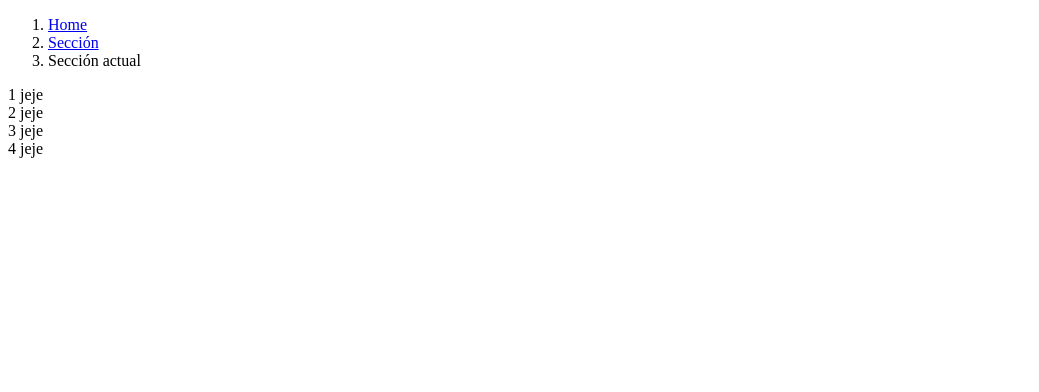
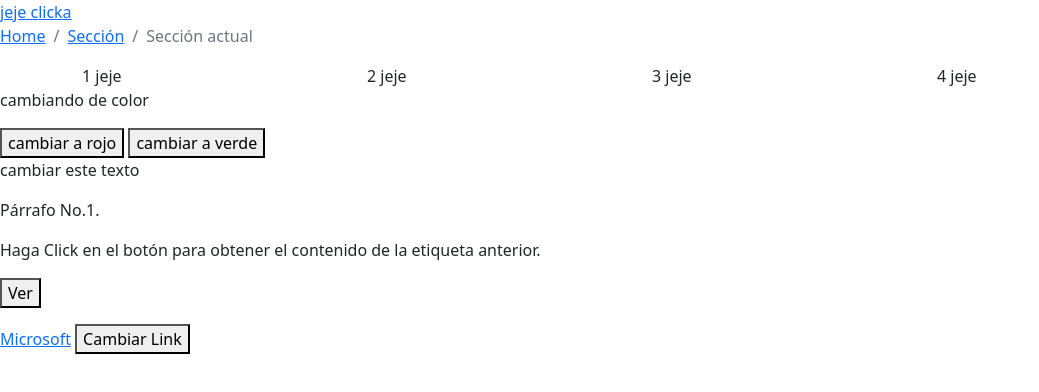
Before and after one commit to Jairo-mirand/prueba-HTML, a plain HTML site: page index.html in a window 1280 px wide. Shown: the whole page, without its empty margins (0-1039 px from the left). Drawn offline with nearby package versions, Linux system fonts and the light colour scheme.

Commit message:
commit DOM

```diff
--- a/index.html
+++ b/index.html
@@ -5,6 +5,9 @@
     <meta charset="utf-8">
     <link rel="stylesheet" href="style.css" >
     <meta name="viewport" content="width=device-width, initial-scale=1.0">
+    <a href="https://www.youtube.com/watch?v=FKMfSPp4Q4s&t=368s">jeje clicka</a>
+    <link href="https://cdn.jsdelivr.net/npm/bootstrap@5.2.2/dist/css/bootstrap.min.css" rel="stylesheet" integrity="sha384-Zenh87qX5JnK2Jl0vWa8Ck2rdkQ2Bzep5IDxbcnCeuOxjzrPF/et3URy9Bv1WTRi" crossorigin="anonymous">
+
 <body >
 
     <nav aria-label="breadcrumb">
@@ -24,6 +27,16 @@
             </div>
 
       </div>
-      <script src="script.js"> </script>
+    <p id="codigo">cambiando de color</p>
+    <button id="jeje"; onclick="changeColor('red');"> cambiar a rojo</button>
+    <button onclick="changeColor('green');"> cambiar a verde</button>
+    <p id="cambio" onclick="cambiar()"> cambiar este texto</p>
+    <p id="uno">Párrafo No.1.</p>
+    <p>Haga Click en el botón para obtener el contenido de la etiqueta anterior.</p>
+    <button onclick="myFunction()">Ver</button>
+    <p id="dos"></p>
+    <a id="sitio" href="http://www.microsoft.com">Microsoft</a>
+    <button onclick="mifuncion()">Cambiar Link</button>
+<script src="script.js"> </script>
 </body>
 </html>
--- a/script.js
+++ b/script.js
@@ -26,6 +26,8 @@ var x=function(a,b){
 var suma=x(1,2)
 console.log(suma)
 console.log(x(1,2))
+//
+
 function Paises() {
     var result = '';
     var i;
@@ -35,11 +37,14 @@ function Paises() {
     return result;
  }
  alert(Paises('Bolivia', 'Ecuador', 'Francia', 'Brasil'));
+//
 
 function v(){
     alert(arguments.length)
 }
 v("12","sdjasjd","dfjdjfdjf","jsdjsdf")
+//
+
 var producto={
     //atributos
     codigo: 5,
@@ -52,3 +57,21 @@ var producto={
 }
 this.producto.incremento(500);
 alert(this.producto.precio);
+//
+
+function changeColor(newColor){
+    var elem=document.getElementById('jeje');
+    elem.style.backgroundColor=newColor;
+}
+function cambiar(){
+    document.getElementById("cambio").innerHTML="te cambie el texto gil"
+}
+function myFunction() {
+    var x = document.getElementById('uno').innerHTML;
+    document.getElementById('dos').innerHTML = x;
+  }
+function mifuncion() {
+    document.getElementById("sitio").innerHTML = "UNAB";
+    document.getElementById("sitio").href = "https://www.unab.edu.co";
+    document.getElementById("sitio").target = "_blank";
+}
```
